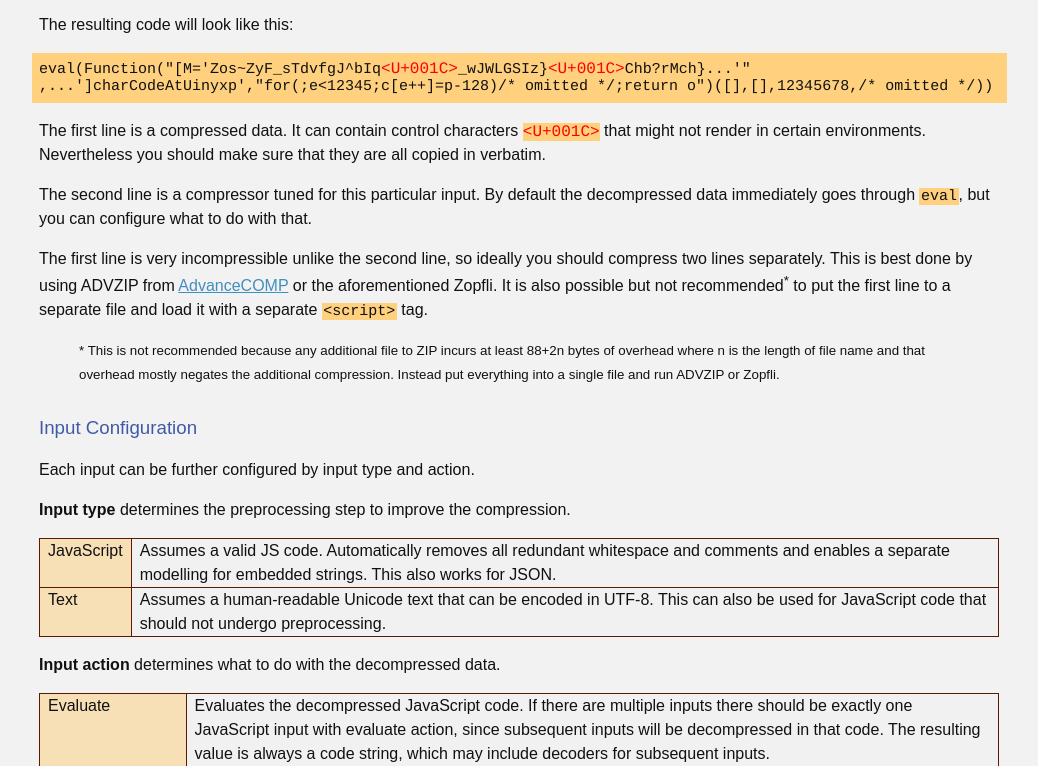
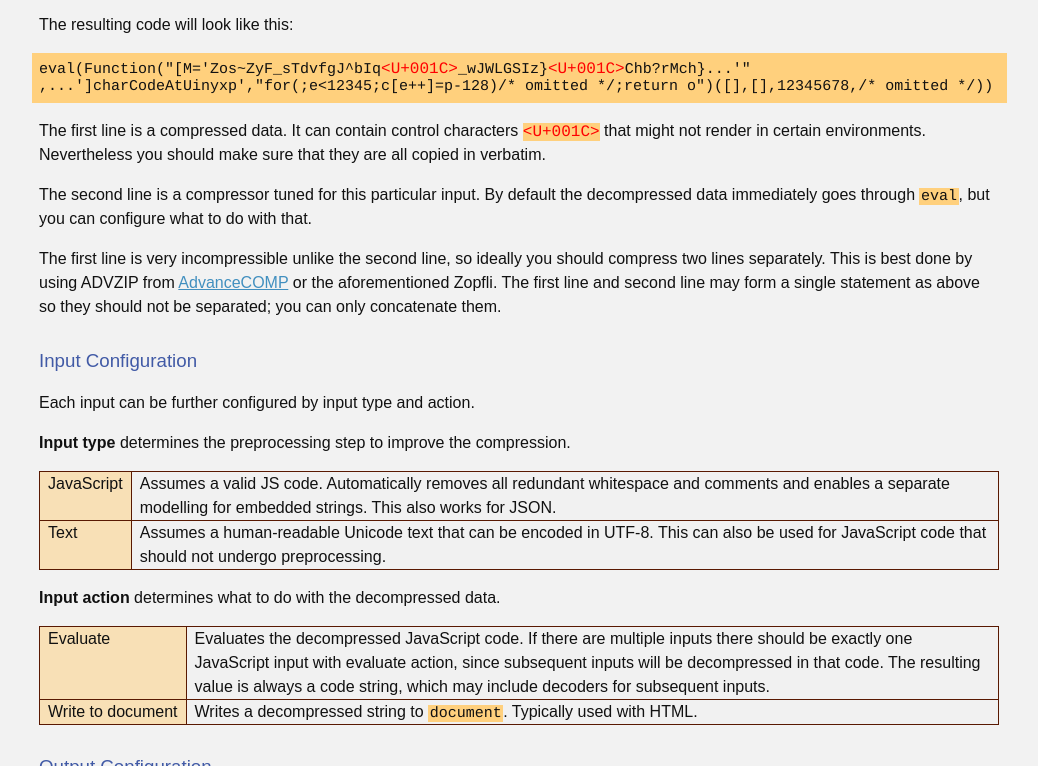
Before and after one commit to lifthrasiir/roadroller, a website: page tools/demo.html in a window 1280 px wide. Shown: the part 953-1719 px from the top of the page, without its empty margins (121-1159 px from the left). Drawn offline with Linux system fonts and the light colour scheme.

Commit message:
Document first/second lines may form a single statement.
this is the point where the breaking change became necessary.
up to this point everything indicated that the first line and
second line are separate statements and even a test code is
assuming that. a relative small change, but still breaking one.

```diff
--- a/tools/demo.html
+++ b/tools/demo.html
@@ -128,8 +128,7 @@ input[type=number] { width: 5em; }
 <pre>eval(Function("[M='Zos~ZyF_sTdvfgJ^bIq<span class=c$1c>&#28;</span>_wJWLGSIz}<span class=c$1c>&#28;</span>Chb?rMch}...'"&#10;,...']charCodeAtUinyxp',"for(;e&lt;12345;c[e++]=p-128)/* omitted */;return o")([],[],12345678,/* omitted */))</pre>
 <p>The first line is a compressed data. It can contain control characters <code class=c$1c>&#28;</code> that might not render in certain environments. Nevertheless you should make sure that they are all copied in verbatim.
 <p>The second line is a compressor tuned for this particular input. By default the decompressed data immediately goes through <code>eval</code>, but you can configure what to do with that.
-<p>The first line is very incompressible unlike the second line, so ideally you should compress two lines separately. This is best done by using ADVZIP from <a href=http://www.advancemame.it/comp-readme>AdvanceCOMP</a> or the aforementioned Zopfli. It is also possible but not recommended<sup>*</sup> to put the first line to a separate file and load it with a separate <code>&lt;script&gt;</code> tag.
-<blockquote><p><small>* This is not recommended because any additional file to ZIP incurs at least 88+2n bytes of overhead where n is the length of file name and that overhead mostly negates the additional compression. Instead put everything into a single file and run ADVZIP or Zopfli.</small></blockquote>
+<p>The first line is very incompressible unlike the second line, so ideally you should compress two lines separately. This is best done by using ADVZIP from <a href=http://www.advancemame.it/comp-readme>AdvanceCOMP</a> or the aforementioned Zopfli. The first line and second line may form a single statement as above so they should not be separated; you can only concatenate them.
 
 <!--
 <h3>Multiple Inputs</h3>
```
Also changed, not shown: README.md.
